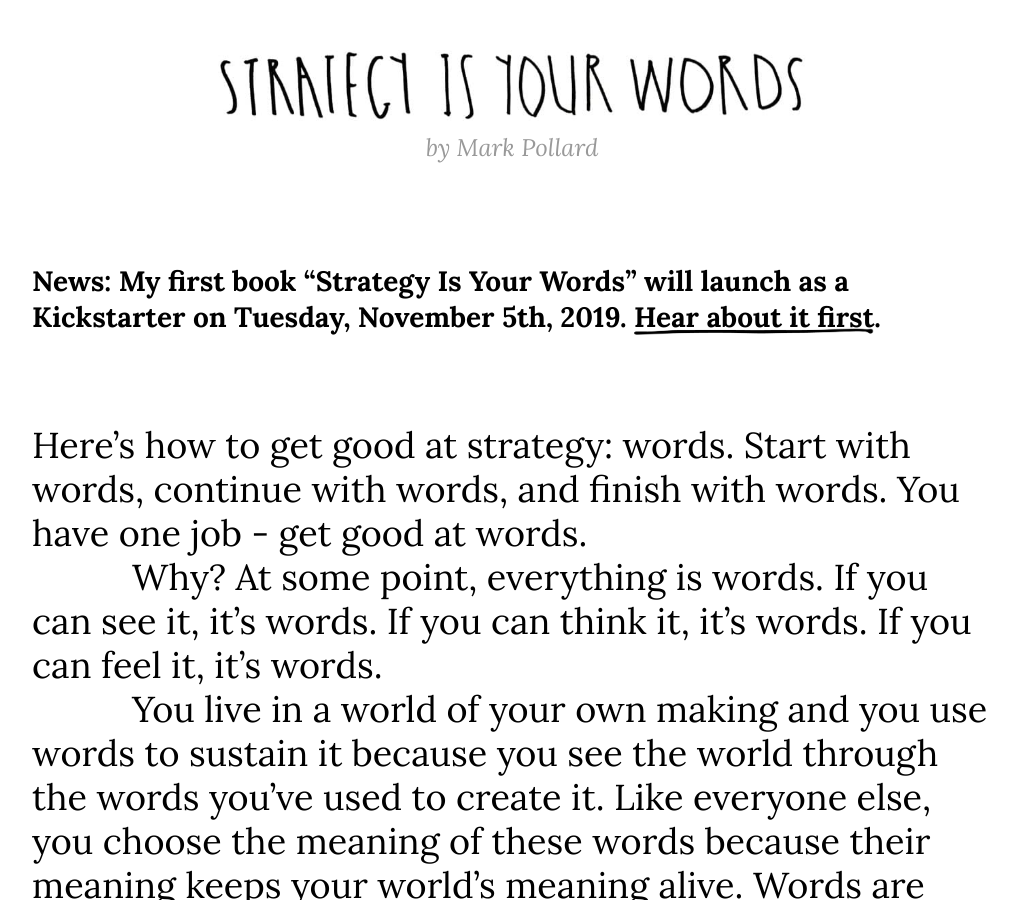
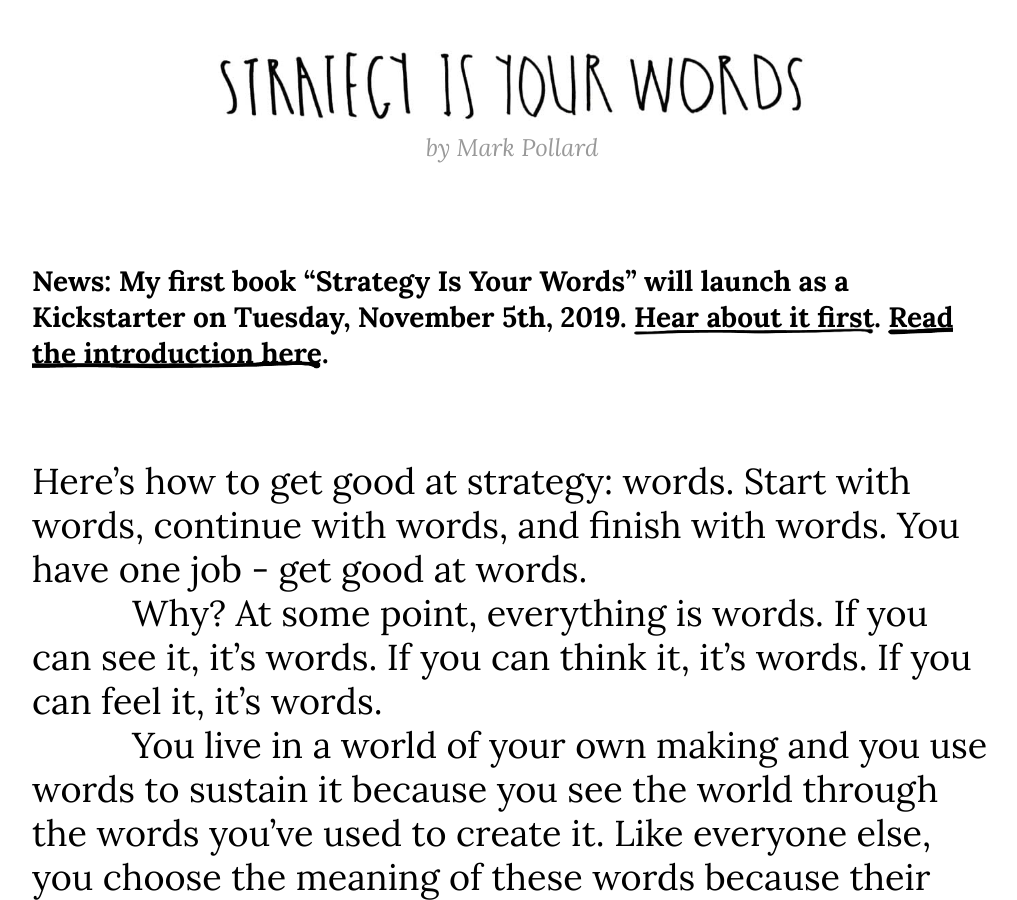
Before and after one commit to markhpollard/markhpollard.github.io, a Jekyll site: the page built from index.md, in a window 1280 px wide and 900 px high. Shown: the whole window, without its empty margins (128-1145 px from the left). Built offline with Jekyll 4.4.1, drawn with Linux system fonts in a browser that asks for light colours; nearby versions of some CDN libraries.

Commit message:
Updated Index

```diff
--- a/index.md
+++ b/index.md
@@ -7,7 +7,7 @@ h1: Strategy Is Your Words
 layout: index
 ---
 
-## News: My first book "Strategy Is Your Words" will launch as a Kickstarter on Tuesday, November 5th, 2019. [Hear about it first](https://www.markpollard.net/email-newsletter/).
+## News: My first book "Strategy Is Your Words" will launch as a Kickstarter on Tuesday, November 5th, 2019. [Hear about it first](https://www.markpollard.net/email-newsletter/). [Read the introduction here](https://www.markpollard.net/strategy-is-your-words-introduction/).
 
 <br><br>
 Here’s how to get good at strategy: words. Start with words, continue with words, and finish with words. You have one job - get good at words.
```
